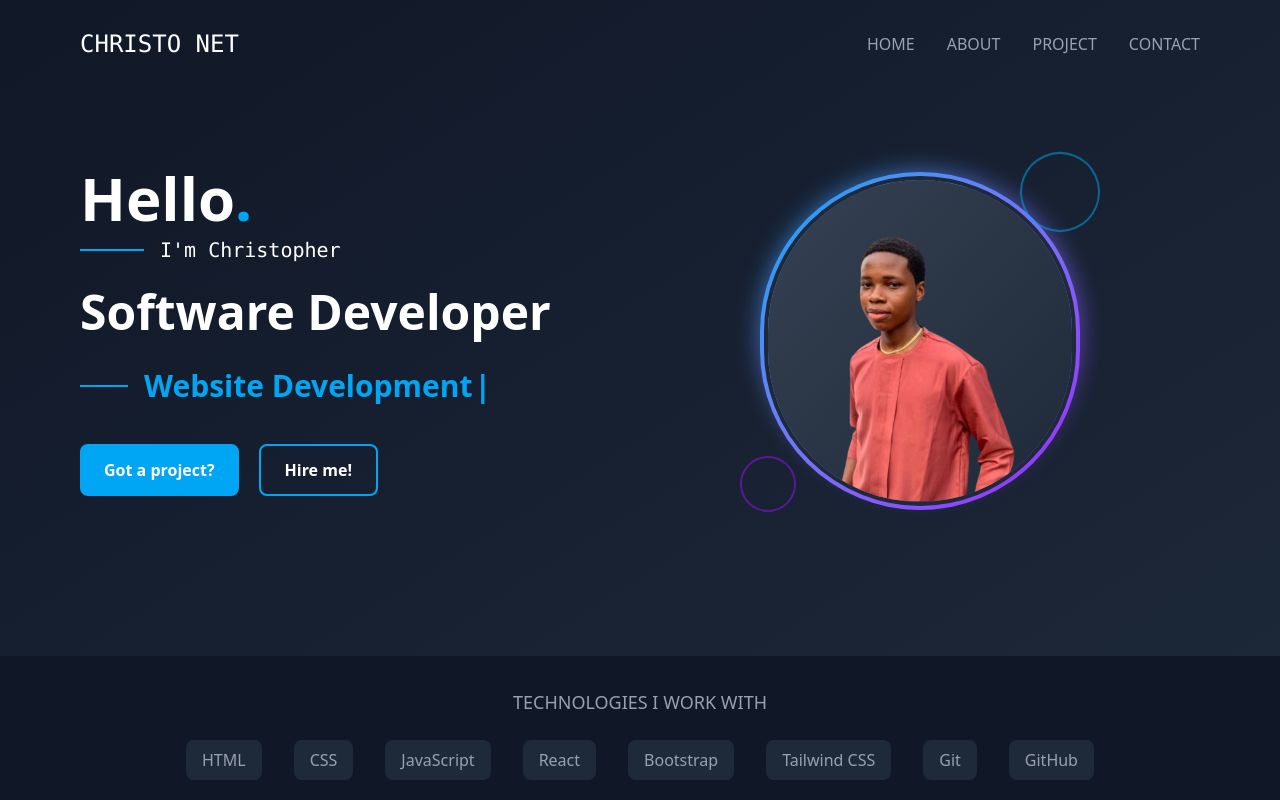
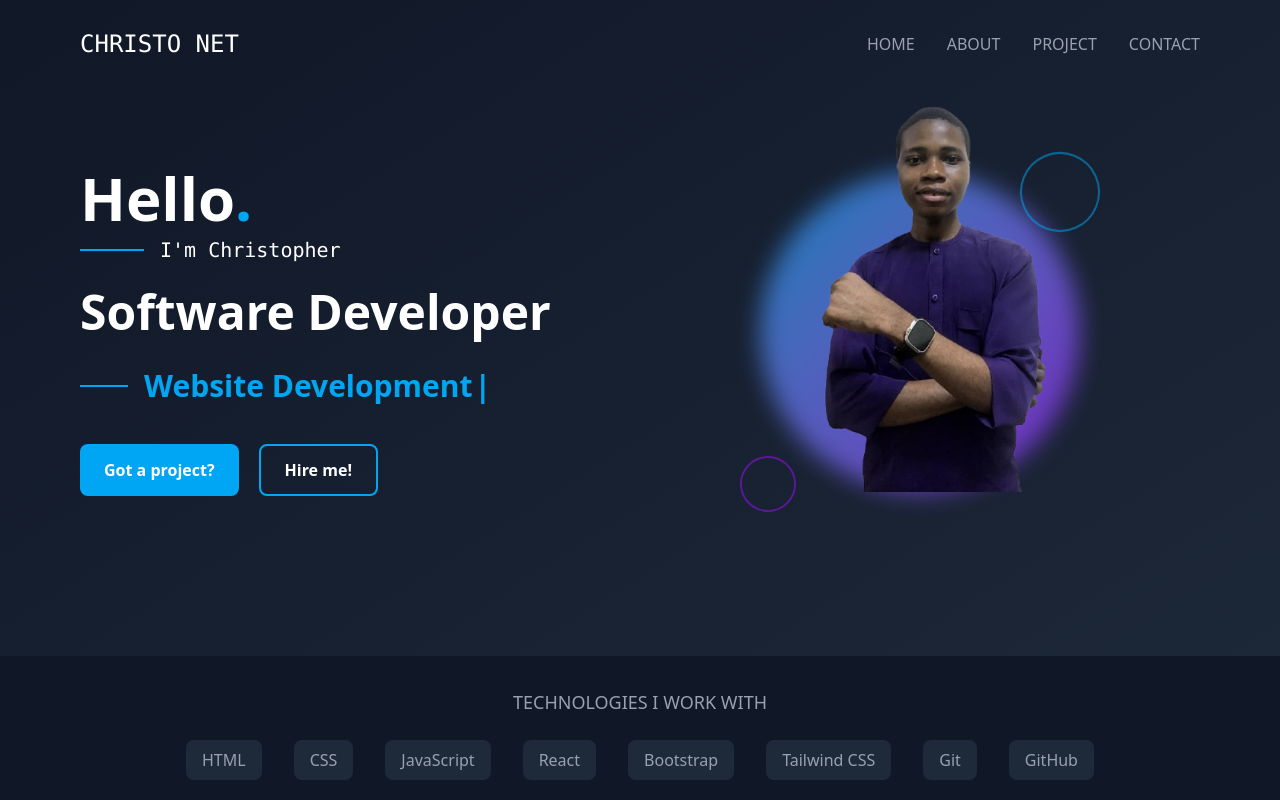
Before and after one commit to Christo-Net/Personal-Portfolio, a React (Vite) app: page / in a window 1280 px wide. Shown: the top 800 px of the page. Built offline with nearby package versions, Linux system fonts and the light colour scheme.

Commit message:
updated the hero page image

```diff
--- a/src/Components/Hero.jsx
+++ b/src/Components/Hero.jsx
@@ -342,14 +342,16 @@ const Hero = () => {
             <div className='absolute inset-0 bg-gradient-to-br from-sky-500 to-purple-600 rounded-full blur-md opacity-70'></div>
 
             {/* Main image with circular mask */}
-            <div className='relative rounded-full p-1 bg-gradient-to-br from-sky-500 to-purple-600'>
-              <div className='w-full h-full rounded-full bg-gray-700 overflow-hidden border-4 border-gray-800'>
-                {/* Placeholder for profile image - replace with your image */}
-                <div className="w-full h-full flex items-center justify-center bg-gradient-to-br from-gray-700 to-gray-800">
-                  <img src={HeroImg} alt="Hero Image" className="w-full h-full object-cover" />
-                </div>
-              </div>
-            </div>
+                  <img src={HeroImg} alt="Hero Image" className="w-[100%] h-110 object-cover absolute -top-30 left-4 rounded-b-4xl " />
+            {/* <div className='rounded-full p-1 bg-gradient-to-br from-sky-500 to-purple-600'>
+
+            </div> */}
+              {/* <div className='w-full h-full rounded-full bg-gray-700 overflow-hidden border-4 border-gray-800'>
+
+              </div> */}
+                {/* <div className="w-100 h-80 flex items-center justify-center bg-gradient-to-br from-gray-700 to-gray-800">
+
+                </div> */}
 
             {/* Decorative elements */}
             <motion.div
```
Also changed, not shown: src/assets/heroImg.png, src/assets/heroImg2.png (added).
